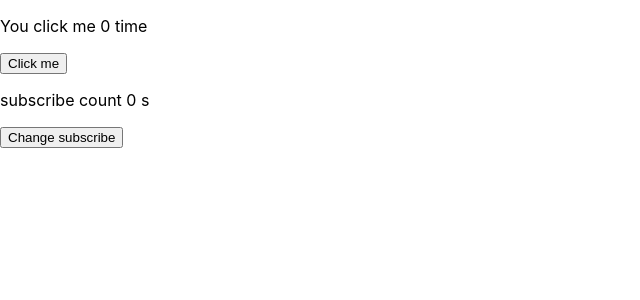
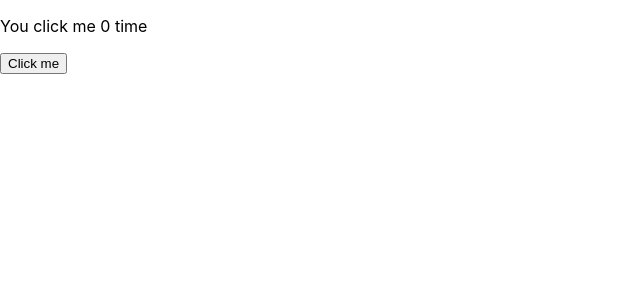
Before and after one commit to feno-tolojanahary/code-tuto-react, a React (Create React App) app: page / in a window 1280 px wide. Shown: the top 300 px of the page, without its empty margins (0-640 px from the left). Built offline with nearby package versions, Linux system fonts and the light colour scheme.

Commit message:
intro using the effect Hook

```diff
--- a/src/index.js
+++ b/src/index.js
@@ -33,6 +33,16 @@ class ClassExample extends React.Component {
     this.state = { count: 0 };
   }
 
+  componentDidMount() {
+    console.log("componentDidMount");
+    document.title = `Clicked ${this.state.count} times`;
+  }
+
+  componentDidUpdate() {
+    console.log("componentDidUpdate");
+    document.title = `Clicked ${this.state.count} times`;
+  }
+
   render() {
     return (
       <div>
@@ -46,7 +56,7 @@ class ClassExample extends React.Component {
 }
 
 ReactDOM.render(
-    <HookExample />,
+    <ClassExample />,
     document.getElementById('root')
 );
 
```
